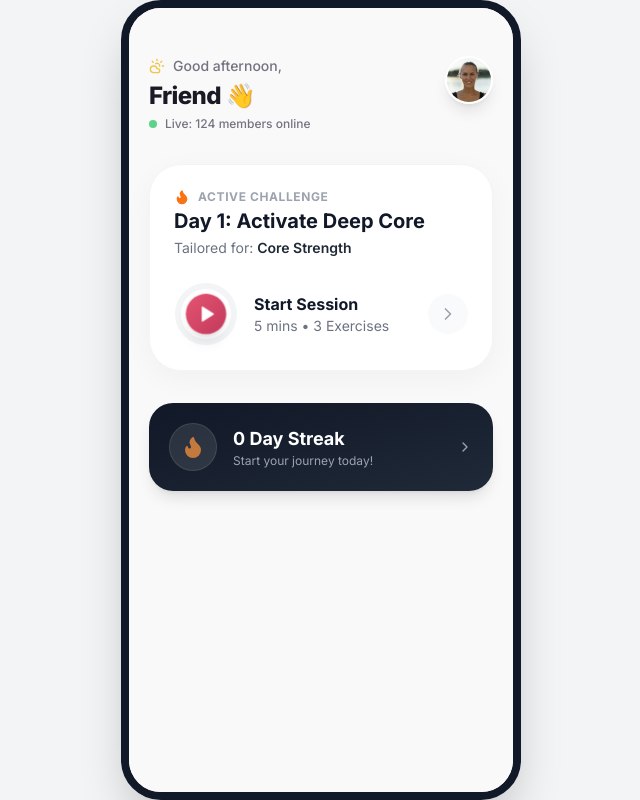
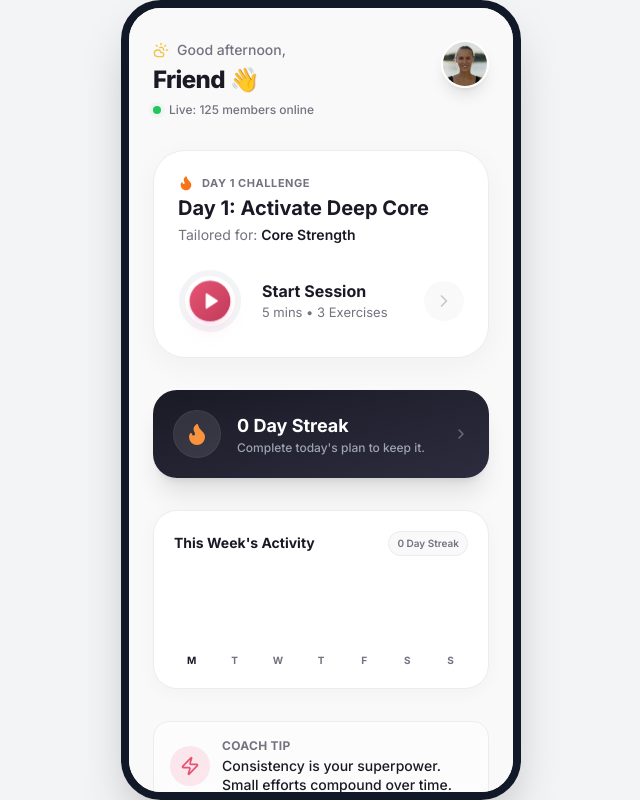
Before and after one commit to ismaelngoie/pelvicfloor, a Next.js app: page /dashboard in a window 1280 px wide. Shown: the whole page, without its empty margins (319-959 px from the left). Built offline with nearby package versions, Linux system fonts and the light colour scheme.

Commit message:
Update page.js

```diff
--- a/app/dashboard/page.js
+++ b/app/dashboard/page.js
@@ -1,152 +1,343 @@
 "use client";
-import React, { useState, useEffect } from 'react';
+import React, { useState, useEffect, useMemo } from 'react';
 import { useUserData } from '@/context/UserDataContext';
-import { Sun, CloudSun, Moon, Flame, ChevronRight, Play, RotateCw } from 'lucide-react';
+import {
+  Sun, CloudSun, Moon, Flame, ChevronRight, Play, RotateCw,
+  Trophy, Calendar, Zap, Activity, Info
+} from 'lucide-react';
 
 // --- IMPORTS ---
+// Assuming these exist from previous steps
 import DailyRoutinePlayer from '@/components/DailyRoutinePlayer';
-import { getDailyPlaylist } from '@/utils/dailyLogic'; // Logic we created above
+import { getDailyPlaylist } from '@/utils/dailyLogic';
 
-// --- THEME ---
+// --- THEME CONFIG ---
 const THEME = {
   gradients: {
     intimacy: "from-pink-500 to-purple-600",
     leaks: "from-blue-500 to-cyan-500",
     postpartum: "from-green-500 to-teal-500",
+    core: "from-orange-500 to-red-500",
     default: "from-[#E65473] to-[#C23A5B]",
+  },
+  colors: {
+    intimacy: "#E65473",
+    leaks: "#3B82F6",
+    postpartum: "#10B981",
+    core: "#F97316",
+    default: "#E65473"
   }
 };
 
+// --- COACH TIPS DATABASE (Mini-Port from Swift) ---
+const COACH_TIPS = [
+  { icon: Zap, text: "Consistency is your superpower. Small efforts compound over time." },
+  { icon: Activity, text: "Focus on your breath. Exhale on the exertion." },
+  { icon: Trophy, text: "You are building a foundation for lifelong health." },
+  { icon: Info, text: "Hydration aids muscle recovery. Drink water after this session." }
+];
+
+// --- COMPONENTS ---
+
+const DashboardHeader = ({ name, greeting, goal }) => {
+  const Icon = greeting.icon;
+  // Live count simulation
+  const [liveCount, setLiveCount] = useState(124);
+
+  useEffect(() => {
+    const interval = setInterval(() => {
+      setLiveCount(prev => prev + (Math.random() > 0.5 ? 1 : -1));
+    }, 5000);
+    return () => clearInterval(interval);
+  }, []);
+
+  return (
+    <div className="flex justify-between items-start animate-slide-up">
+      <div>
+        <div className="flex items-center gap-2 mb-1">
+          <Icon size={16} className="text-yellow-500 animate-pulse" />
+          <span className="text-sm font-medium text-[#737380]">{greeting.text},</span>
+        </div>
+        <h1 className="text-2xl font-extrabold text-[#1A1A26] tracking-tight">
+          {name} <span className="inline-block animate-wave origin-bottom-right">👋</span>
+        </h1>
+        <div className="flex items-center gap-2 mt-1.5 opacity-0 animate-fade-in" style={{ animationDelay: '0.5s', animationFillMode: 'forwards' }}>
+           <div className="relative w-2 h-2">
+             <div className="absolute inset-0 bg-green-500 rounded-full animate-ping opacity-75"></div>
+             <div className="relative w-2 h-2 bg-green-500 rounded-full"></div>
+           </div>
+           <span className="text-xs font-medium text-[#737380]">Live: {liveCount} members online</span>
+        </div>
+      </div>
+      <button className="w-12 h-12 rounded-full overflow-hidden shadow-lg border-2 border-white group relative">
+        <div className="absolute inset-0 bg-black/10 group-hover:bg-transparent transition-all" />
+        <img src="/coachMiaAvatar.png" className="w-full h-full object-cover" alt="Profile" />
+      </button>
+    </div>
+  );
+};
+
+const WeeklyProgressGraph = ({ streak, goalColor }) => {
+  // Simulating graph data based on streak
+  const days = ["M", "T", "W", "T", "F", "S", "S"];
+  const currentDay = new Date().getDay() - 1; // 0 (Mon) - 6 (Sun)
+
+  return (
+    <div className="bg-white rounded-3xl p-5 border border-[#EBEBF0] shadow-[0_4px_20px_rgb(0,0,0,0.03)] animate-slide-up" style={{ animationDelay: '300ms' }}>
+      <div className="flex justify-between items-center mb-4">
+        <h3 className="font-bold text-[#1A1A26] text-sm">This Week's Activity</h3>
+        <span className="text-[10px] font-semibold bg-[#FAF9FA] text-[#737380] px-2 py-1 rounded-full border border-[#EBEBF0]">
+          {streak} Day Streak
+        </span>
+      </div>
+
+      <div className="flex justify-between items-end h-24 gap-2">
+        {days.map((day, idx) => {
+          // Logic: If index is less than today, random completion. If today, check streak.
+          const isToday = idx === (currentDay < 0 ? 6 : currentDay);
+          const isDone = idx < (currentDay < 0 ? 6 : currentDay) && Math.random() > 0.3; // Random history
+          const height = isDone || (isToday && streak > 0) ? "80%" : "15%";
+
+          return (
+            <div key={idx} className="flex flex-col items-center gap-2 flex-1">
+              <div className="w-full h-full flex items-end justify-center rounded-lg bg-[#FAF9FA] overflow-hidden relative">
+                <div
+                  className="w-2 rounded-full transition-all duration-1000 ease-out"
+                  style={{
+                    height: height,
+                    backgroundColor: (isDone || (isToday && streak > 0)) ? goalColor : "#EBEBF0"
+                  }}
+                />
+              </div>
+              <span className={`text-[10px] font-bold ${isToday ? 'text-[#1A1A26]' : 'text-[#737380]'}`}>
+                {day}
+              </span>
+            </div>
+          );
+        })}
+      </div>
+    </div>
+  );
+};
+
+const CoachTipCard = ({ goalColor }) => {
+  const [index, setIndex] = useState(0);
+
+  useEffect(() => {
+    const timer = setInterval(() => setIndex(prev => (prev + 1) % COACH_TIPS.length), 8000);
+    return () => clearInterval(timer);
+  }, []);
+
+  const Tip = COACH_TIPS[index];
+  const Icon = Tip.icon;
+
+  return (
+    <div className="flex items-center gap-3 bg-white/50 backdrop-blur-sm p-4 rounded-2xl border border-[#EBEBF0] animate-slide-up" style={{ animationDelay: '400ms' }}>
+       <div className="w-10 h-10 rounded-full flex items-center justify-center shrink-0" style={{ backgroundColor: `${goalColor}20` }}>
+          <Icon size={20} style={{ color: goalColor }} />
+       </div>
+       <div className="flex-1">
+          <p className="text-xs font-bold text-[#737380] uppercase tracking-wide mb-0.5">Coach Tip</p>
+          <p className="text-sm font-medium text-[#1A1A26] leading-snug transition-opacity duration-300 key={index}">
+             {Tip.text}
+          </p>
+       </div>
+    </div>
+  );
+};
+
+// --- MAIN PAGE ---
 export default function DashboardPage() {
-  const { userDetails } = useUserData();
+  const { userDetails, saveUserData } = useUserData();
+
+  // State
   const [loading, setLoading] = useState(true);
   const [routineData, setRoutineData] = useState(null);
   const [showPlayer, setShowPlayer] = useState(false);
+  const [streak, setStreak] = useState(0);
+  const [completedToday, setCompletedToday] = useState(false);
+  const [greeting, setGreeting] = useState({ text: "Good morning", icon: Sun });
 
-  // Calculate Time of Day Greeting
-  const [greeting, setGreeting] = useState({ text: "Good morning", icon: Sun });
+  // Init
   useEffect(() => {
+    // 1. Time of Day
     const hour = new Date().getHours();
     if (hour < 12) setGreeting({ text: "Good morning", icon: Sun });
     else if (hour < 18) setGreeting({ text: "Good afternoon", icon: CloudSun });
     else setGreeting({ text: "Good evening", icon: Moon });
-  }, []);
 
-  // Calculate Routine based on User Goal & Join Date
-  useEffect(() => {
+    // 2. Load Data from Context/Storage
     if (userDetails) {
+      // Logic for playlist
       const data = getDailyPlaylist(userDetails.selectedTarget?.title, userDetails.joinDate);
       setRoutineData(data);
+
+      // Logic for Streak (Simulated check against last workout date)
+      const lastDate = userDetails.lastWorkoutDate ? new Date(userDetails.lastWorkoutDate) : null;
+      const today = new Date();
+      const isSameDay = lastDate && lastDate.getDate() === today.getDate() && lastDate.getMonth() === today.getMonth();
+
+      setCompletedToday(isSameDay);
+      // Retrieve streak from userDetails (or default to 0)
+      setStreak(userDetails.streak || 0);
+
       setLoading(false);
     }
   }, [userDetails]);
+
+  // --- ACTIONS ---
+
+  const handleWorkoutComplete = () => {
+    // 1. Close Player
+    setShowPlayer(false);
+
+    // 2. Update Local State for UI
+    setCompletedToday(true);
+    const newStreak = streak + 1;
+    setStreak(newStreak);
+
+    // 3. Persist to Global Context
+    saveUserData('lastWorkoutDate', new Date().toISOString());
+    saveUserData('streak', newStreak);
+
+    // 4. Haptic (Web implementation - optional)
+    if (navigator.vibrate) navigator.vibrate([100, 50, 100]);
+  };
+
+  // --- RENDERING ---
 
   if (loading) return <div className="w-full h-screen bg-[#FAF9FA]" />;
 
   const userGoal = userDetails?.selectedTarget?.title || "Core Strength";
   const userName = userDetails?.name || "Friend";
-  const Icon = greeting.icon;
+  const themeGradient = userGoal.toLowerCase().includes("intimacy") ? THEME.gradients.intimacy :
+                        userGoal.toLowerCase().includes("leak") ? THEME.gradients.leaks :
+                        userGoal.toLowerCase().includes("postpartum") ? THEME.gradients.postpartum :
+                        THEME.gradients.default;
 
-  // Determine gradient
-  const getGradient = () => {
-    const g = userGoal.toLowerCase();
-    if (g.includes("leak")) return THEME.gradients.leaks;
-    if (g.includes("intimacy")) return THEME.gradients.intimacy;
-    if (g.includes("postpartum")) return THEME.gradients.postpartum;
-    return THEME.gradients.default;
-  };
+  const themeColor = userGoal.toLowerCase().includes("intimacy") ? THEME.colors.intimacy :
+                     userGoal.toLowerCase().includes("leak") ? THEME.colors.leaks :
+                     userGoal.toLowerCase().includes("postpartum") ? THEME.colors.postpartum :
+                     THEME.colors.default;
 
   return (
-    <div className="min-h-screen bg-[#FAF9FA] pb-24 overflow-hidden">
+    <div className="min-h-screen bg-[#FAF9FA] pb-32 overflow-x-hidden">
 
-      {/* Player Modal */}
-      {showPlayer && (
+      {/* FULL SCREEN PLAYER */}
+      {showPlayer && routineData && (
         <DailyRoutinePlayer
           playlist={routineData.videos}
           onClose={() => setShowPlayer(false)}
+          onComplete={handleWorkoutComplete} // Pass the callback!
         />
       )}
 
-      <div className="h-6" /> {/* Safe Area */}
+      <div className="h-safe-top" /> {/* CSS Safe Area */}
 
-      <div className="px-5 pt-6 pb-2 space-y-8 max-w-md mx-auto">
+      <div className="px-6 pt-8 pb-4 space-y-8 max-w-md mx-auto">
 
-        {/* Header */}
-        <div className="flex justify-between items-start animate-slide-up">
-           <div>
-             <div className="flex items-center gap-2 mb-1">
-               <Icon size={16} className="text-yellow-500 animate-pulse" />
-               <span className="text-sm font-medium text-[#737380]">{greeting.text},</span>
-             </div>
-             <h1 className="text-2xl font-extrabold text-[#1A1A26] tracking-tight">
-               {userName} <span className="inline-block animate-wave">👋</span>
-             </h1>
-             <div className="flex items-center gap-2 mt-1">
-                <div className="w-2 h-2 bg-green-500 rounded-full animate-pulse" />
-                <span className="text-xs font-medium text-[#737380]">Live: 124 members online</span>
-             </div>
-           </div>
-           <button className="w-12 h-12 rounded-full overflow-hidden shadow-lg border-2 border-white">
-             <img src="/coachMiaAvatar.png" className="w-full h-full object-cover" alt="Profile" />
-           </button>
-        </div>
+        {/* 1. Header */}
+        <DashboardHeader name={userName} greeting={greeting} goal={userGoal} />
 
-        {/* Main Daily Routine Card */}
+        {/* 2. Daily Routine Card (Interactive) */}
         <div
           onClick={() => setShowPlayer(true)}
-          className="w-full relative overflow-hidden rounded-[32px] bg-white border border-gray-100 shadow-[0_8px_30px_rgb(0,0,0,0.04)] p-6 transition-all duration-300 active:scale-[0.98] animate-slide-up"
+          className="group w-full relative overflow-hidden rounded-[32px] bg-white border border-[#EBEBF0] shadow-[0_8px_30px_rgb(0,0,0,0.04)] p-6 transition-all duration-300 active:scale-[0.98] animate-slide-up cursor-pointer"
           style={{ animationDelay: '100ms' }}
         >
+          {/* Card Header */}
           <div className="flex justify-between items-start mb-6">
             <div>
               <div className="flex items-center gap-2 mb-1">
-                <Flame size={16} className="text-orange-500 fill-orange-500" />
-                <span className="text-xs font-bold uppercase tracking-wider text-gray-400">
-                  {routineData.isChallenge ? "Active Challenge" : "Daily Maintenance"}
+                {routineData?.isChallenge ? (
+                   <Flame size={16} className="text-orange-500 fill-orange-500" />
+                ) : (
+                   <Calendar size={16} className="text-blue-500" />
+                )}
+                <span className="text-[11px] font-bold uppercase tracking-wider text-[#737380]">
+                  {routineData?.isChallenge ? `Day ${routineData.dayNumber} Challenge` : "Daily Maintenance"}
                 </span>
               </div>
-              <h2 className="text-xl font-bold text-gray-900 leading-tight">{routineData.title}</h2>
-              <p className="text-sm text-gray-500 mt-1">Tailored for: <span className="font-semibold text-gray-800">{userGoal}</span></p>
+              <h2 className="text-xl font-bold text-[#1A1A26] leading-tight">{routineData?.title}</h2>
+              <p className="text-sm text-[#737380] mt-1">Tailored for: <span className="font-semibold text-[#1A1A26]">{userGoal}</span></p>
             </div>
           </div>
 
-          <div className="relative w-full h-16 flex items-center gap-4">
+          {/* Player Visuals */}
+          <div className="relative w-full h-16 flex items-center gap-5">
             <div className="relative w-16 h-16 shrink-0 flex items-center justify-center">
-               {/* Static Ring for visual */}
+               {/* Progress Ring */}
                <svg className="absolute w-full h-full rotate-[-90deg]">
                   <circle cx="32" cy="32" r="28" stroke="#F3F4F6" strokeWidth="6" fill="none" />
-                  <circle cx="32" cy="32" r="28" stroke={`url(#grad-${userGoal})`} strokeWidth="6" fill="none" strokeDasharray="175.9" strokeDashoffset="175.9" strokeLinecap="round" />
-                  <defs><linearGradient id={`grad-${userGoal}`}><stop offset="0%" stopColor="#E65473" /><stop offset="100%" stopColor="#C23A5B" /></linearGradient></defs>
+                  <circle
+                    cx="32" cy="32" r="28"
+                    stroke={`url(#grad-theme)`}
+                    strokeWidth="6"
+                    fill="none"
+                    strokeDasharray="175.9"
+                    strokeDashoffset={completedToday ? 0 : 175.9}
+                    strokeLinecap="round"
+                    className="transition-all duration-[1500ms] ease-out"
+                  />
+                  <defs>
+                    <linearGradient id="grad-theme" x1="0%" y1="0%" x2="100%" y2="0%">
+                        <stop offset="0%" stopColor={themeColor} />
+                        <stop offset="100%" stopColor={themeColor} stopOpacity="0.6" />
+                    </linearGradient>
+                  </defs>
                </svg>
-               <div className={`w-10 h-10 rounded-full bg-gradient-to-br ${getGradient()} flex items-center justify-center shadow-lg z-10 animate-breathe`}>
-                  <Play size={18} className="text-white fill-white ml-0.5" />
+
+               {/* Play/Check Button */}
+               <div className={`w-10 h-10 rounded-full bg-gradient-to-br ${themeGradient} flex items-center justify-center shadow-lg shadow-pink-200/50 z-10 transition-transform duration-300 group-hover:scale-110 ${!completedToday ? 'animate-breathe' : ''}`}>
+                  {completedToday ? (
+                     <RotateCw size={18} className="text-white" />
+                  ) : (
+                     <Play size={18} className="text-white fill-white ml-0.5" />
+                  )}
                </div>
             </div>
+
             <div className="flex flex-col justify-center">
-              <span className="text-base font-bold text-gray-900">Start Session</span>
-              <span className="text-sm text-gray-500">5 mins • {routineData.videos.length} Exercises</span>
+              <span className="text-[16px] font-bold text-[#1A1A26] transition-colors">
+                {completedToday ? "Session Complete!" : "Start Session"}
+              </span>
+              <span className="text-[13px] text-[#737380]">
+                {completedToday ? "Great job, come back tomorrow." : `5 mins • ${routineData?.videos?.length || 5} Exercises`}
+              </span>
             </div>
+
             <div className="ml-auto">
-              <div className="w-10 h-10 rounded-full bg-gray-50 flex items-center justify-center">
-                 <ChevronRight size={20} className="text-gray-400" />
+              <div className="w-10 h-10 rounded-full bg-[#FAF9FA] flex items-center justify-center group-hover:bg-[#F3F4F6] transition-colors">
+                 <ChevronRight size={20} className="text-[#C7C7CC]" />
               </div>
             </div>
           </div>
         </div>
 
-        {/* Streak Widget */}
-        <div className="bg-gradient-to-br from-gray-900 to-gray-800 rounded-3xl p-5 text-white shadow-lg flex items-center justify-between animate-slide-up" style={{ animationDelay: '200ms' }}>
+        {/* 3. Streak Widget (Adapts to completion) */}
+        <div
+          className="bg-gradient-to-br from-[#1A1A26] to-[#2C2C3E] rounded-[24px] p-5 text-white shadow-xl flex items-center justify-between animate-slide-up"
+          style={{ animationDelay: '200ms' }}
+        >
            <div className="flex items-center gap-4">
-             <div className="w-12 h-12 rounded-full bg-white/10 flex items-center justify-center border border-white/10">
-               <Flame size={24} className="text-orange-400 fill-orange-400 animate-pulse" />
+             <div className={`w-12 h-12 rounded-full bg-white/10 flex items-center justify-center border border-white/5 ${completedToday ? 'shadow-[0_0_20px_rgba(251,146,60,0.6)]' : ''}`}>
+               <Flame size={24} className={`text-orange-400 fill-orange-400 ${completedToday ? 'animate-pulse' : ''}`} />
              </div>
              <div>
-               <h4 className="font-bold text-lg">0 Day Streak</h4>
-               <p className="text-xs text-gray-400">Start your journey today!</p>
+               <h4 className="font-bold text-lg">{streak} Day Streak</h4>
+               <p className="text-xs text-gray-400 font-medium">
+                 {completedToday ? "🔥 Streak extended!" : "Complete today's plan to keep it."}
+               </p>
              </div>
            </div>
-           <ChevronRight size={16} className="text-gray-400" />
+           <ChevronRight size={16} className="text-gray-500" />
         </div>
+
+        {/* 4. Weekly Progress Graph */}
+        <WeeklyProgressGraph streak={streak} goalColor={themeColor} />
+
+        {/* 5. Coach Tips Carousel */}
+        <CoachTipCard goalColor={themeColor} />
 
       </div>
     </div>
```
